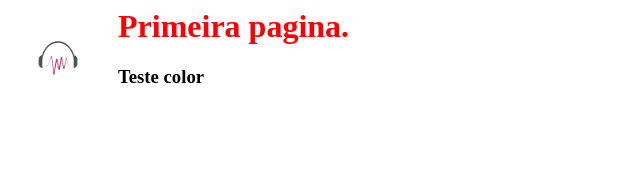
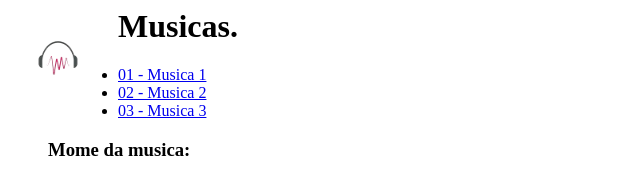
Before and after one commit to LucasRibeiro36/PROJETO-WEB, a plain HTML site: page index.html in a window 1280 px wide. Shown: the whole page, without its empty margins (0-640 px from the left). Drawn offline with Linux system fonts and the light colour scheme.

Commit message:
adicionando lista com musicas

```diff
--- a/index.html
+++ b/index.html
@@ -10,10 +10,15 @@
         <img class="logo" src="img/logo.png" alt="Imagem logo">
         <!--paragrafos da pagina-->
         <p>
-            <h1 class="pagina">Primeira pagina.</h1>
+            <h1 class="title_musicas">Musicas.</h1>
+            <!--lista de musicas-->
+            <ul class="musicas">
+                <li><a href="musicas/01.mp3">01 - Musica 1</a></li>
+                <li><a href="musicas/02.mp3">02 - Musica 2</a></li>
+                <li><a href="musicas/03.mp3">03 - Musica 3</a></li>
         </p>
-        <p class="pagina">
-            <h3>Teste color</h3>
+        <p class="content_musicas">
+            <h3>Mome da musica:</h3>
         </p>
     </body>
 </html>
```
